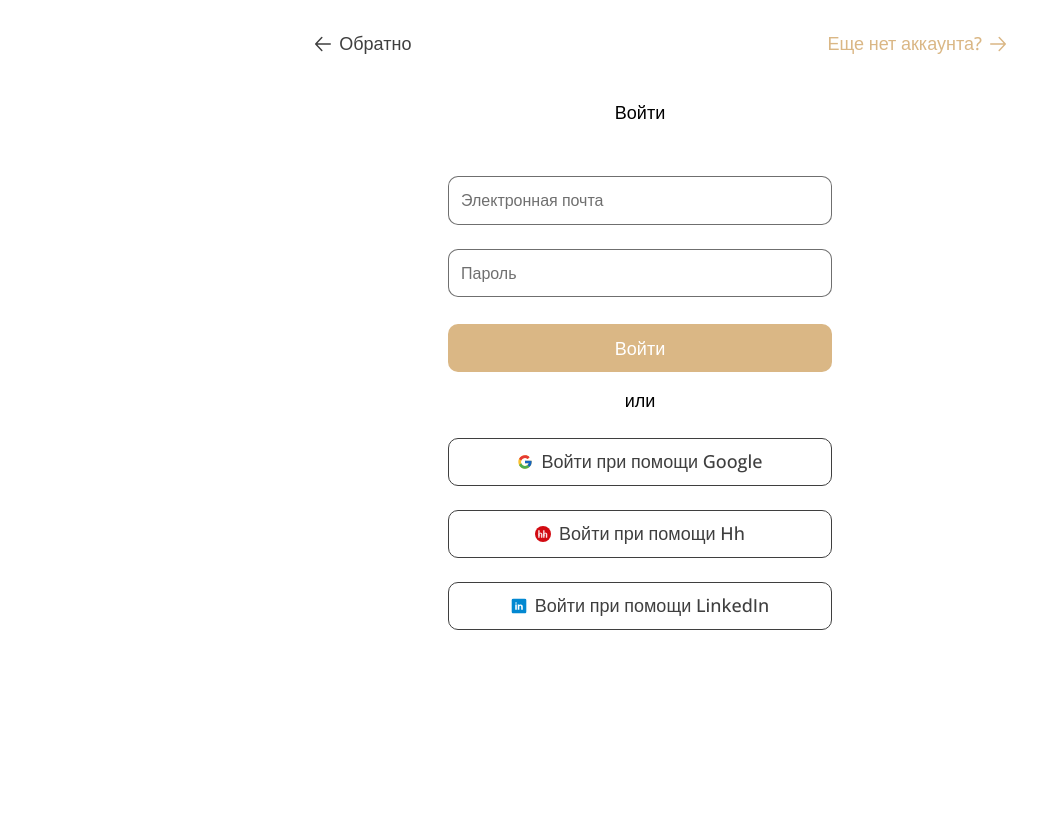
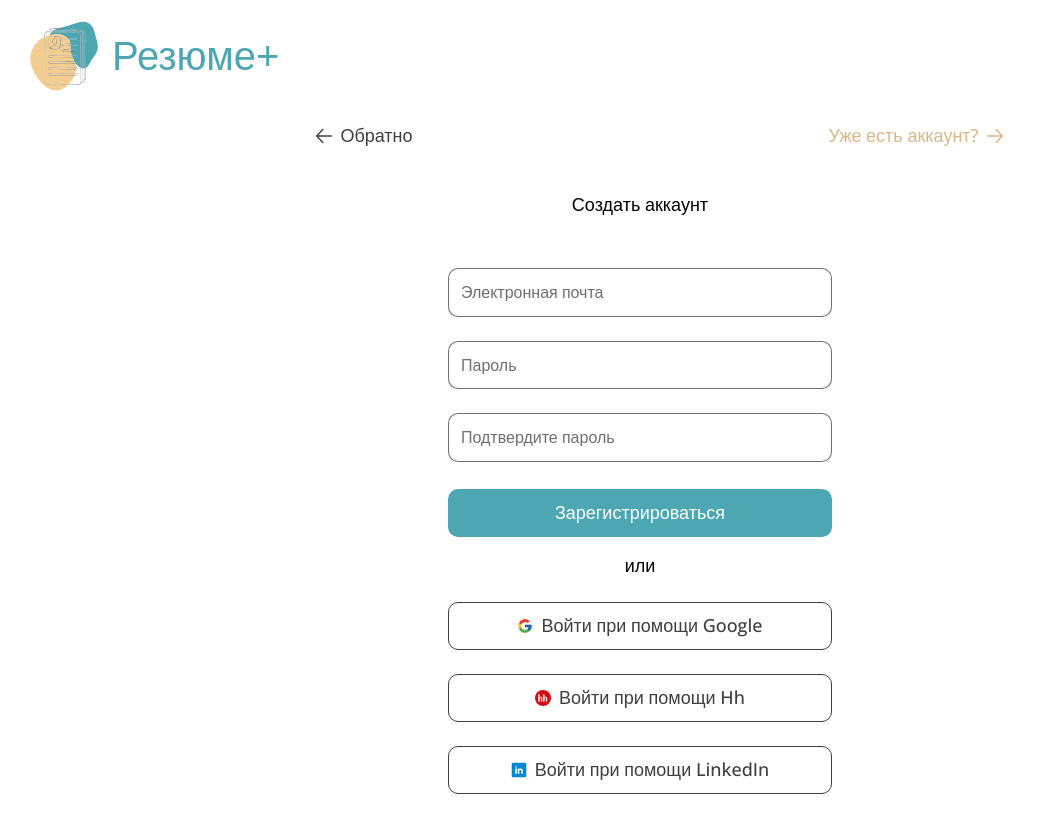
Before and after one commit to anvdmal/resume-plus-frontend, a React (Vite) app: page / in a window 1280 px wide. Shown: the top 832 px of the page, without its empty margins (0-1038 px from the left). Built offline with nearby package versions, Linux system fonts and the light colour scheme; a web font is replaced by a local one.

Commit message:
add header in SignInPage and SignUpPage

```diff
--- a/src/App.jsx
+++ b/src/App.jsx
@@ -9,7 +9,7 @@ import Footer from './components/Footer.jsx'; */
 function App() {
   return (
     <div className="App">
-      <SignInPage />
+      <SignUpPage />
     </div>
   );
 }
--- a/src/SignInPage.jsx
+++ b/src/SignInPage.jsx
@@ -3,6 +3,7 @@ import InputField from "./components/ui/InputField";
 import MainButton from "./components/ui/MainButton";
 import TextButtonWithIcon from "./components/ui/TextButtonWithIcon";
 import "./styles/SignUpAndInPages.css";
+import Header from "./components/Header";
 
 import googleIcon from "./assets/ic-google.svg";
 import hhIcon from "./assets/ic-hh.svg";
@@ -24,6 +25,8 @@ export default function SignUpPage() {
     };
 
     return (
+        <>
+        <Header variant="secondary" />
         <div className="signup-page">
             <div className="arrow-buttons">
                 <TextButtonWithIcon
@@ -94,5 +97,6 @@ export default function SignUpPage() {
                 </div>
             </div>
         </div>
+        </>
     );
 }
--- a/src/SignUpPage.jsx
+++ b/src/SignUpPage.jsx
@@ -3,6 +3,7 @@ import InputField from "./components/ui/InputField";
 import MainButton from "./components/ui/MainButton";
 import TextButtonWithIcon from "./components/ui/TextButtonWithIcon";
 import "./styles/SignUpAndInPages.css";
+import Header from "./components/Header";
 
 import googleIcon from "./assets/ic-google.svg";
 import hhIcon from "./assets/ic-hh.svg";
@@ -25,6 +26,8 @@ export default function SignUpPage() {
     };
 
     return (
+        <>
+        <Header variant="secondary" />
         <div className="signup-page">
             <div className="arrow-buttons">
                 <TextButtonWithIcon
@@ -104,5 +107,6 @@ export default function SignUpPage() {
                 </div>
             </div>
         </div>
+        </>
     );
 }
--- a/src/styles/SignUpAndInPages.css
+++ b/src/styles/SignUpAndInPages.css
@@ -1,9 +1,9 @@
 .signup-page {
-    padding: 20px;
+    min-height: 100vh;
+    width: 100%;
     display: flex;
     flex-direction: column;
     align-items: center;
-    min-height: 100vh;
 }
 
 .arrow-buttons {
```
